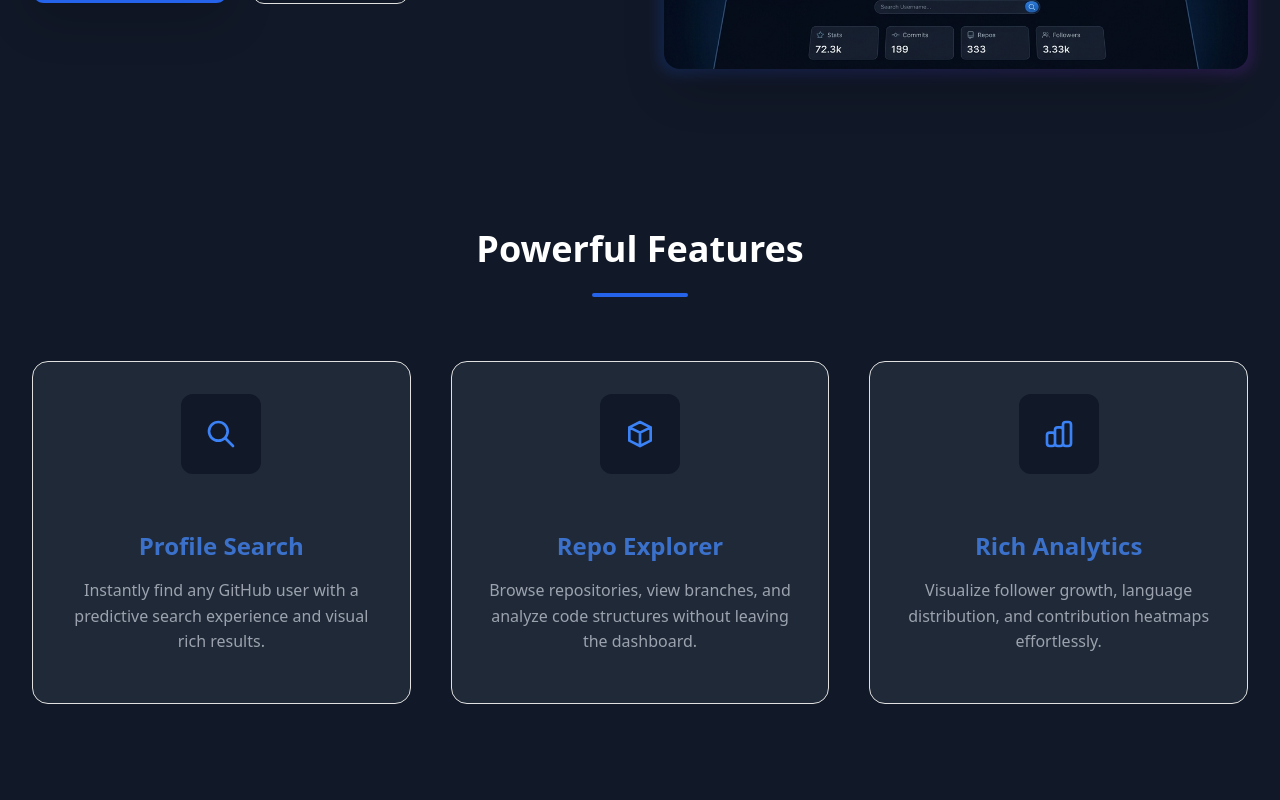
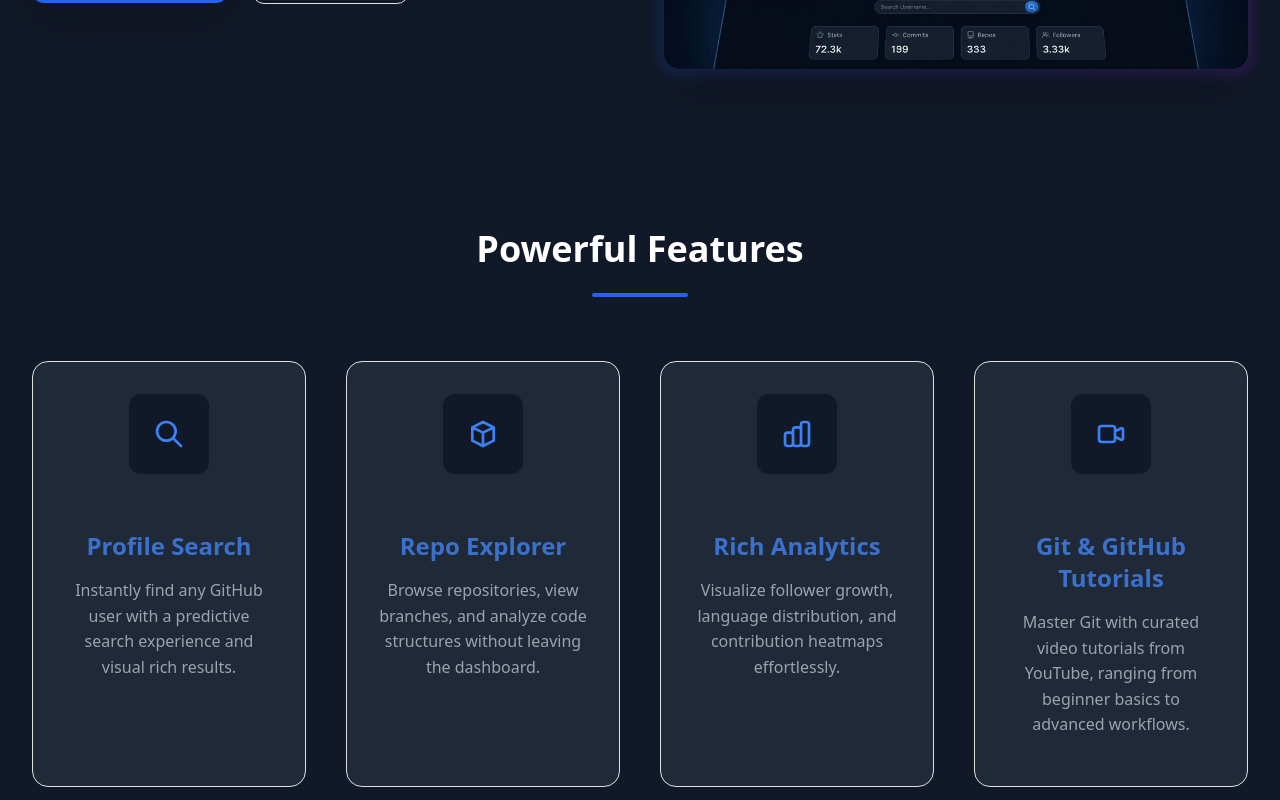
Before and after one commit to neeraj-ch01/GitHub-Profile-Finder, a React (Create React App) app: page / in a window 1280 px wide. Shown: the part 660-1460 px from the top of the page. Built offline with nearby package versions, Linux system fonts and the light colour scheme.

Commit message:
Refactor Features section into standalone component and add Git/GitHub Tutorials feature

```diff
--- /dev/null
+++ b/src/components/Features.js
@@ -0,0 +1,80 @@
+import React from "react";
+import { Link } from "react-router-dom";
+
+const Features = () => {
+  return (
+    <section id="features" className="py-24 bg-gray-900 px-8">
+      <div className="max-w-7xl mx-auto">
+        <div className="text-center mb-16">
+          <h2 className="text-4xl font-bold mb-4">Powerful Features</h2>
+          <div className="h-1 w-24 bg-blue-600 mx-auto rounded-full"></div>
+        </div>
+
+        <div className="grid gap-10 md:grid-cols-2 lg:grid-cols-2 xl:grid-cols-4">
+          <FeatureCard
+            icon={<SearchIcon />}
+            title="Profile Search"
+            description="Instantly find any GitHub user with a predictive search experience and visual rich results."
+            link="/search-profiles"
+          />
+          <FeatureCard
+            icon={<RepoIcon />}
+            title="Repo Explorer"
+            description="Browse repositories, view branches, and analyze code structures without leaving the dashboard."
+            link="/search-profiles"
+          />
+          <FeatureCard
+            icon={<StatsIcon />}
+            title="Rich Analytics"
+            description="Visualize follower growth, language distribution, and contribution heatmaps effortlessly."
+            link="/search-profiles"
+          />
+          <FeatureCard
+            icon={<TutorialIcon />}
+            title="Git & GitHub Tutorials"
+            description="Master Git with curated video tutorials from YouTube, ranging from beginner basics to advanced workflows."
+            link="/tutorials"
+          />
+        </div>
+      </div>
+    </section>
+  );
+};
+
+const FeatureCard = ({ icon, title, description, link }) => {
+  return (
+    <Link to={link} className="group">
+      <div className="h-full bg-gray-800 p-8 rounded-2xl border border-gray-700 hover:border-blue-500/50 hover:bg-gray-800/80 transition-all duration-300 hover:-translate-y-2 flex flex-col items-center text-center">
+        <div className="mb-6 p-4 bg-gray-900 rounded-xl text-blue-500 group-hover:text-blue-400 transition-colors">
+          {icon}
+        </div>
+        <h3 className="text-2xl font-bold mb-3">{title}</h3>
+        <p className="text-gray-400 group-hover:text-gray-300 transition-colors">{description}</p>
+      </div>
+    </Link>
+  );
+};
+
+// Icons (SVG)
+const SearchIcon = () => (
+  <svg className="w-8 h-8" fill="none" stroke="currentColor" viewBox="0 0 24 24">
+    <path strokeLinecap="round" strokeLinejoin="round" strokeWidth={2} d="M21 21l-6-6m2-5a7 7 0 11-14 0 7 7 0 0114 0z" />
+  </svg>
+);
+const RepoIcon = () => (
+  <svg className="w-8 h-8" fill="none" stroke="currentColor" viewBox="0 0 24 24">
+    <path strokeLinecap="round" strokeLinejoin="round" strokeWidth={2} d="M20 7l-8-4-8 4m16 0l-8 4m8-4v10l-8 4m0-10L4 7m8 4v10M4 7v10l8 4" />
+  </svg>
+);
+const StatsIcon = () => (
+  <svg className="w-8 h-8" fill="none" stroke="currentColor" viewBox="0 0 24 24">
+    <path strokeLinecap="round" strokeLinejoin="round" strokeWidth={2} d="M9 19v-6a2 2 0 00-2-2H5a2 2 0 00-2 2v6a2 2 0 002 2h2a2 2 0 002-2zm0 0V9a2 2 0 012-2h2a2 2 0 012 2v10m-6 0a2 2 0 002 2h2a2 2 0 002-2m0 0V5a2 2 0 012-2h2a2 2 0 012 2v14a2 2 0 01-2 2h-2a2 2 0 01-2-2z" />
+  </svg>
+);
+const TutorialIcon = () => (
+  <svg className="w-8 h-8" fill="none" stroke="currentColor" viewBox="0 0 24 24">
+    <path strokeLinecap="round" strokeLinejoin="round" strokeWidth={2} d="M15 10l4.553-2.276A1 1 0 0121 8.618v6.764a1 1 0 01-1.447.894L15 14M5 18h8a2 2 0 002-2V8a2 2 0 00-2-2H5a2 2 0 00-2 2v8a2 2 0 002 2z" />
+  </svg>
+);
+
+export default Features;
--- a/src/components/HomePage.js
+++ b/src/components/HomePage.js
@@ -1,5 +1,6 @@
 import React from "react";
 import { Link } from "react-router-dom";
+import Features from "./Features";
 
 const HomePage = () => {
   return (
@@ -53,35 +54,7 @@ const HomePage = () => {
       </header>
 
       {/* Features Section */}
-      <section id="features" className="py-24 bg-gray-900 px-8">
-        <div className="max-w-7xl mx-auto">
-          <div className="text-center mb-16">
-            <h2 className="text-4xl font-bold mb-4">Powerful Features</h2>
-            <div className="h-1 w-24 bg-blue-600 mx-auto rounded-full"></div>
-          </div>
-
-          <div className="grid gap-10 md:grid-cols-2 lg:grid-cols-3">
-            <FeatureCard
-              icon={<SearchIcon />}
-              title="Profile Search"
-              description="Instantly find any GitHub user with a predictive search experience and visual rich results."
-              link="/search-profiles"
-            />
-            <FeatureCard
-              icon={<RepoIcon />}
-              title="Repo Explorer"
-              description="Browse repositories, view branches, and analyze code structures without leaving the dashboard."
-              link="/search-profiles"
-            />
-            <FeatureCard
-              icon={<StatsIcon />}
-              title="Rich Analytics"
-              description="Visualize follower growth, language distribution, and contribution heatmaps effortlessly."
-              link="/search-profiles"
-            />
-          </div>
-        </div>
-      </section>
+      <Features />
 
       {/* Footer */}
       <footer className="bg-gray-800/50 backdrop-blur-sm border-t border-gray-700 text-center py-10 mt-auto">
@@ -93,35 +66,4 @@ const HomePage = () => {
   );
 };
 
-const FeatureCard = ({ icon, title, description, link }) => {
-  return (
-    <Link to={link} className="group">
-      <div className="h-full bg-gray-800 p-8 rounded-2xl border border-gray-700 hover:border-blue-500/50 hover:bg-gray-800/80 transition-all duration-300 hover:-translate-y-2 flex flex-col items-center text-center">
-        <div className="mb-6 p-4 bg-gray-900 rounded-xl text-blue-500 group-hover:text-blue-400 transition-colors">
-          {icon}
-        </div>
-        <h3 className="text-2xl font-bold mb-3">{title}</h3>
-        <p className="text-gray-400 group-hover:text-gray-300 transition-colors">{description}</p>
-      </div>
-    </Link>
-  );
-};
-
-// Icons (SVG)
-const SearchIcon = () => (
-  <svg className="w-8 h-8" fill="none" stroke="currentColor" viewBox="0 0 24 24">
-    <path strokeLinecap="round" strokeLinejoin="round" strokeWidth={2} d="M21 21l-6-6m2-5a7 7 0 11-14 0 7 7 0 0114 0z" />
-  </svg>
-);
-const RepoIcon = () => (
-  <svg className="w-8 h-8" fill="none" stroke="currentColor" viewBox="0 0 24 24">
-    <path strokeLinecap="round" strokeLinejoin="round" strokeWidth={2} d="M20 7l-8-4-8 4m16 0l-8 4m8-4v10l-8 4m0-10L4 7m8 4v10M4 7v10l8 4" />
-  </svg>
-);
-const StatsIcon = () => (
-  <svg className="w-8 h-8" fill="none" stroke="currentColor" viewBox="0 0 24 24">
-    <path strokeLinecap="round" strokeLinejoin="round" strokeWidth={2} d="M9 19v-6a2 2 0 00-2-2H5a2 2 0 00-2 2v6a2 2 0 002 2h2a2 2 0 002-2zm0 0V9a2 2 0 012-2h2a2 2 0 012 2v10m-6 0a2 2 0 002 2h2a2 2 0 002-2m0 0V5a2 2 0 012-2h2a2 2 0 012 2v14a2 2 0 01-2 2h-2a2 2 0 01-2-2z" />
-  </svg>
-);
-
 export default HomePage;
```
